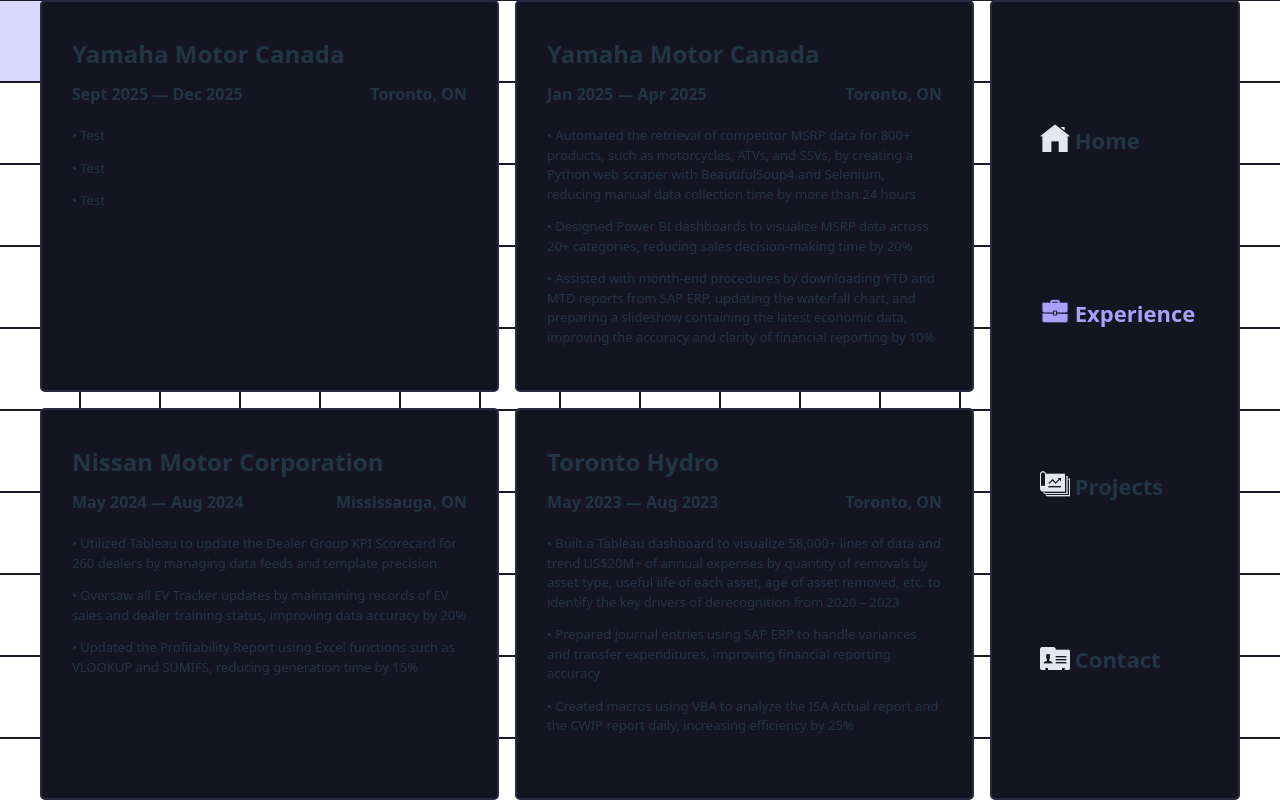
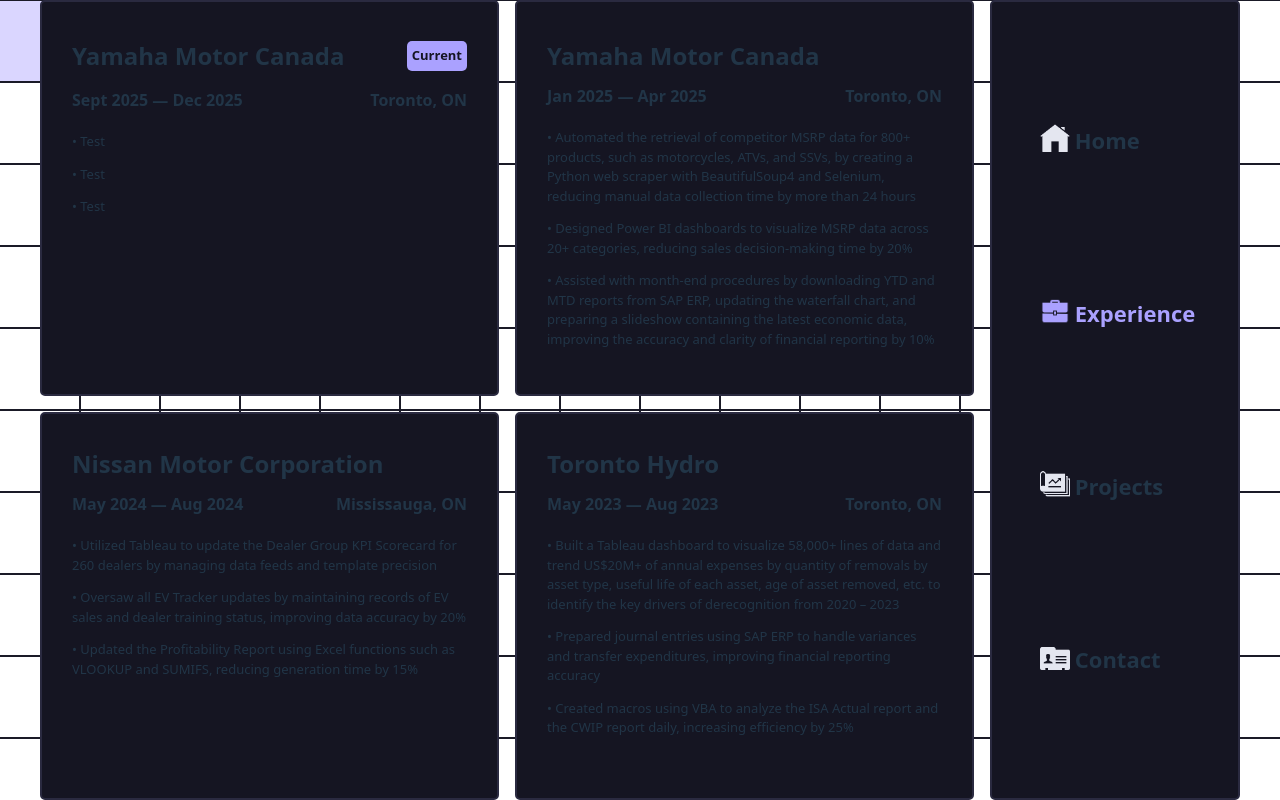
Before and after one commit to devangmalhotra/portfolio-website, a React (Vite) app: page / in a window 1280 px wide. Both pictures are taken after a click on the item "Experience". Built offline with nearby package versions, Linux system fonts and the light colour scheme.

Commit message:
added current badge to current experience

```diff
--- a/src/Components/Experience/ExperiencesMain/ExperienceCard/ExperienceCard.css
+++ b/src/Components/Experience/ExperiencesMain/ExperienceCard/ExperienceCard.css
@@ -38,3 +38,23 @@
 .experience-description-role-notes p {
     font-size: small;
 }
+
+.experience-card-content-header {
+    display: flex;
+    justify-content: space-between;
+    align-items: center;
+}
+
+.experience-card-content-header h4 {
+    font-size: 13px;
+}
+.experience-current-badge h4 {
+    background-color: var(--accent);
+    height: 30px;
+    padding: 0 5px;
+    display: flex;
+    align-items: center;
+    justify-content: center;
+    border-radius: 5px;
+    color: var(--card-background);
+}
--- a/src/Components/Experience/ExperiencesMain/ExperienceCard/ExperienceCard.jsx
+++ b/src/Components/Experience/ExperiencesMain/ExperienceCard/ExperienceCard.jsx
@@ -5,7 +5,12 @@ function ExperienceCard(props) {
   return (
     <div className='experience-card card'>
         <div className='experience-card-content'>
-            <h2>{props.title}</h2>
+            <div className='experience-card-content-header'>
+                <h2>{props.title}</h2>
+                <div className='experience-current-badge'>
+                    {props.current && (<h4>Current</h4>)}
+                </div>
+            </div>
             <div className='experience-description-container'>
                 <div className='experience-description-date-location'>
                     <h4>{props.dateRange}</h4>
--- a/src/Components/Experience/ExperiencesMain/ExperiencesMain.jsx
+++ b/src/Components/Experience/ExperiencesMain/ExperiencesMain.jsx
@@ -5,7 +5,7 @@ import ExperienceCard from './ExperienceCard/ExperienceCard'
 function ExperiencesMain() {
   return (
     <div id='experience-cards-container' className='page'>
-        <ExperienceCard title='Yamaha Motor Canada' dateRange='Sept 2025 — Dec 2025' location='Toronto, ON' notes={ ['• Test', '• Test', '• Test'] }/>
+        <ExperienceCard title='Yamaha Motor Canada' dateRange='Sept 2025 — Dec 2025' location='Toronto, ON' notes={ ['• Test', '• Test', '• Test'] } current='current'/>
         <ExperienceCard title='Yamaha Motor Canada' dateRange='Jan 2025 — Apr 2025' location='Toronto, ON' notes={ ['• Automated the retrieval of competitor MSRP data for 800+ products, such as motorcycles, ATVs, and SSVs, by creating a Python web scraper with BeautifulSoup4 and Selenium, reducing manual data collection time by more than 24 hours', '• Designed Power BI dashboards to visualize MSRP data across 20+ categories, reducing sales decision-making time by 20%', '• Assisted with month-end procedures by downloading YTD and MTD reports from SAP ERP, updating the waterfall chart, and preparing a slideshow containing the latest economic data, improving the accuracy and clarity of financial reporting by 10%'] }/>
         <ExperienceCard title='Nissan Motor Corporation' dateRange='May 2024 — Aug 2024' location='Mississauga, ON' notes={ ['• Utilized Tableau to update the Dealer Group KPI Scorecard for 260 dealers by managing data feeds and template precision', '• Oversaw all EV Tracker updates by maintaining records of EV sales and dealer training status, improving data accuracy by 20%', '• Updated the Profitability Report using Excel functions such as VLOOKUP and SUMIFS, reducing generation time by 15%'] }/>
         <ExperienceCard title='Toronto Hydro' dateRange='May 2023 — Aug 2023' location='Toronto, ON' notes={ ['• Built a Tableau dashboard to visualize 58,000+ lines of data and trend US$20M+ of annual expenses by quantity of removals by asset type, useful life of each asset, age of asset removed, etc. to identify the key drivers of derecognition from 2020 – 2023', '• Prepared journal entries using SAP ERP to handle variances and transfer expenditures, improving financial reporting accuracy', '• Created macros using VBA to analyze the ISA Actual report and the CWIP report daily, increasing efficiency by 25%'] }/>
```
